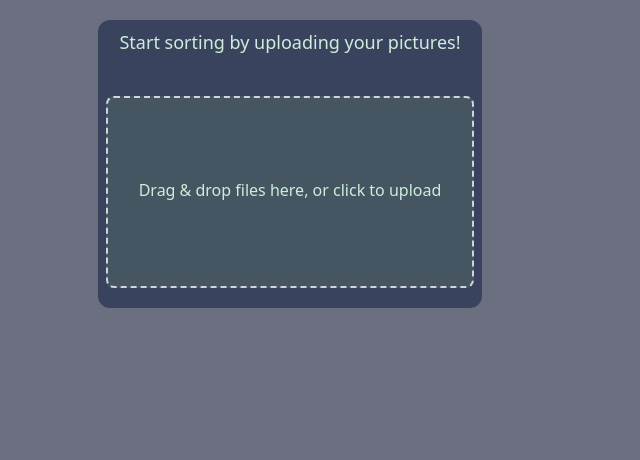
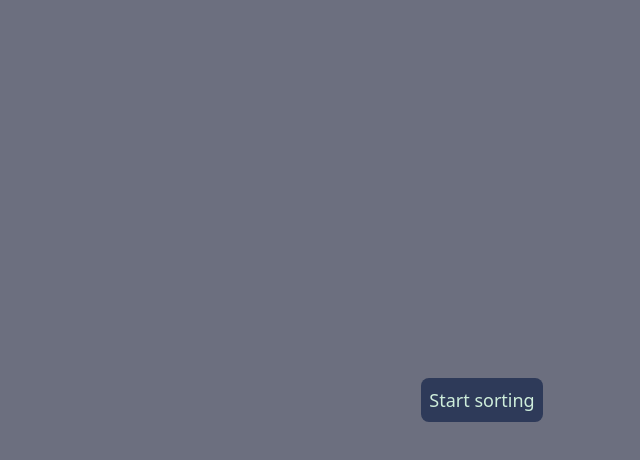
Before and after one commit to SIMKCN/pic-base, a Vue app: page / in a window 1280 px wide. Shown: the top 460 px of the page, without its empty margins (158-798 px from the left). Built offline with nearby package versions, Linux system fonts and the light colour scheme.

Commit message:
new button for starting the file picker

```diff
--- a/src/App.vue
+++ b/src/App.vue
@@ -1,22 +1,25 @@
 <script>
 import newsorting from "@/components/AppNewSorting.vue"
+import basebutton from "./components/BaseButton.vue";
 export default {
   name: "app",
   data() {
     return {
-      test: "hallo"
+      new_sorting_session: false
     }
   },
   components: {
-    newsorting
+    newsorting,
+    basebutton
+
   }
 }
 
 </script>
 <template>
-  <div>
-    <newsorting></newsorting>
-
+  <div class="flex items-center justify-center h-screen">
+    <newsorting v-if="new_sorting_session"></newsorting>
+    <basebutton v-if="new_sorting_session == false" @clicked="new_sorting_session = !new_sorting_session"></basebutton>
   </div>
 
 
--- a/src/assets/main.css
+++ b/src/assets/main.css
@@ -1,35 +1 @@
 @import './base.css';
-
-#app {
-  max-width: 1280px;
-  margin: 0 auto;
-  padding: 2rem;
-  font-weight: normal;
-}
-
-a,
-.green {
-  text-decoration: none;
-  color: hsla(160, 100%, 37%, 1);
-  transition: 0.4s;
-  padding: 3px;
-}
-
-@media (hover: hover) {
-  a:hover {
-    background-color: hsla(160, 100%, 37%, 0.2);
-  }
-}
-
-@media (min-width: 1024px) {
-  body {
-    display: flex;
-    place-items: center;
-  }
-
-  #app {
-    display: grid;
-    grid-template-columns: 1fr 1fr;
-    padding: 0 2rem;
-  }
-}
--- a/src/components/AppNewSorting.vue
+++ b/src/components/AppNewSorting.vue
@@ -1,17 +1,21 @@
 <template>
-    <div class="bg-[#3A435E] mt-5 w-96 h-72 rounded-xl">
-        <h1 class="text-center pt-2 text-lg text-[#CEEDDB] mb-10">Start sorting by uploading your pictures!</h1>
+    <div class="">
+      <div class="bg-[#2E3A59] h-72 rounded-xl shadow-lg px-2 py-2">
+        <h1 class="text-lg text-[#CEEDDB] text-center pb-5">
+          Start sorting by uploading your pictures!
+        </h1>
         <filepick></filepick>
+      </div>
     </div>
+  </template>
 
-</template>
-<script>
-import filepick from "@/components/AppFilePick.vue"
-export default {
+  <script>
+  import filepick from "@/components/AppFilePick.vue";
+
+  export default {
     name: "newsorting",
     components: {
-        filepick
-    }
-}
-
-</script>
+      filepick,
+    },
+  };
+  </script>
--- /dev/null
+++ b/src/components/BaseButton.vue
@@ -0,0 +1,12 @@
+<template>
+    <div>
+        <button class="text-[#CEEDDB] bg-[#2E3A59] rounded-lg px-2 py-2 text-lg" @click="$emit('clicked')">Start sorting</button>
+    </div>
+</template>
+<script>
+export default {
+    name: "basebutton",
+
+}
+
+</script>
```
